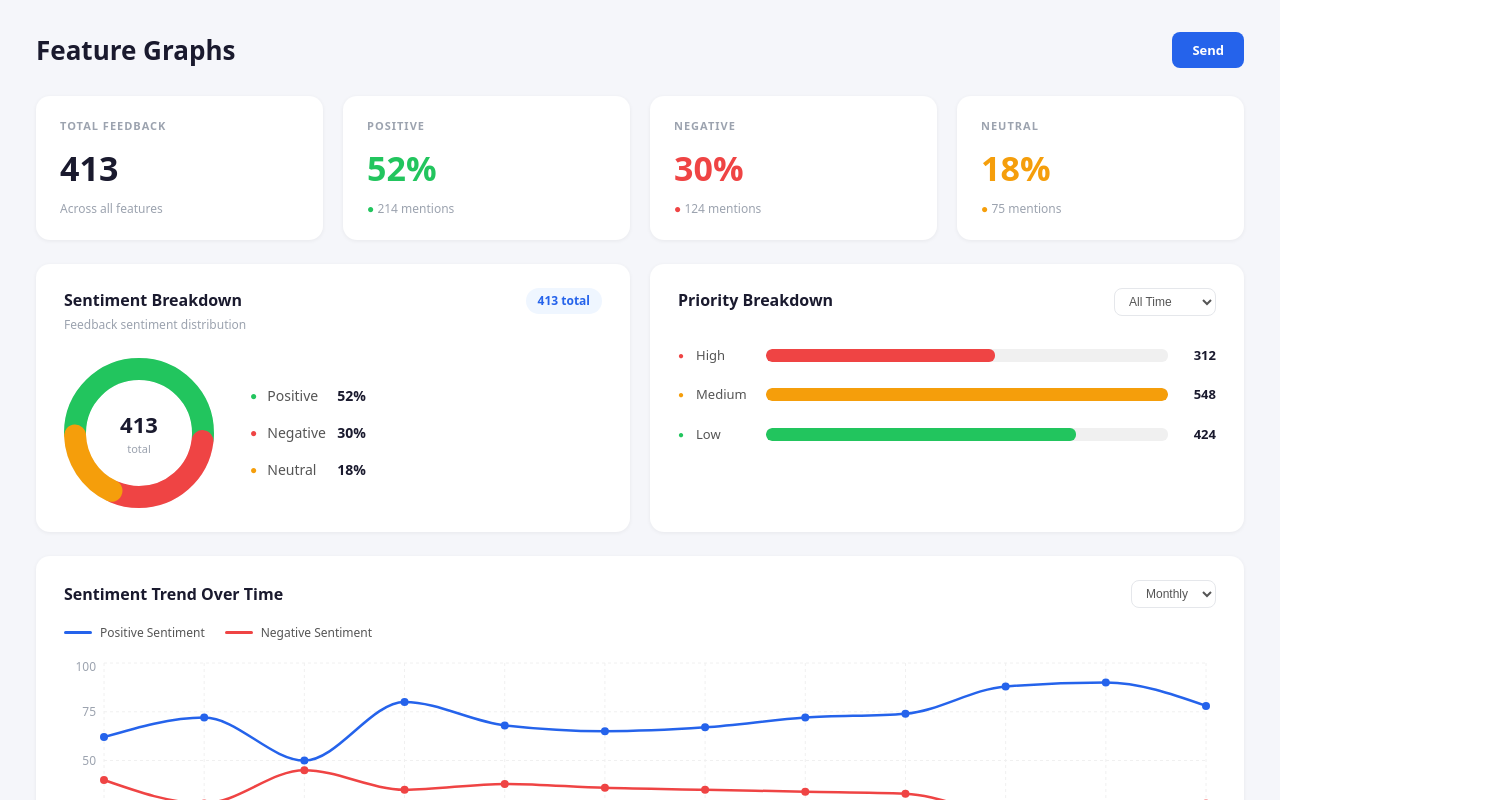
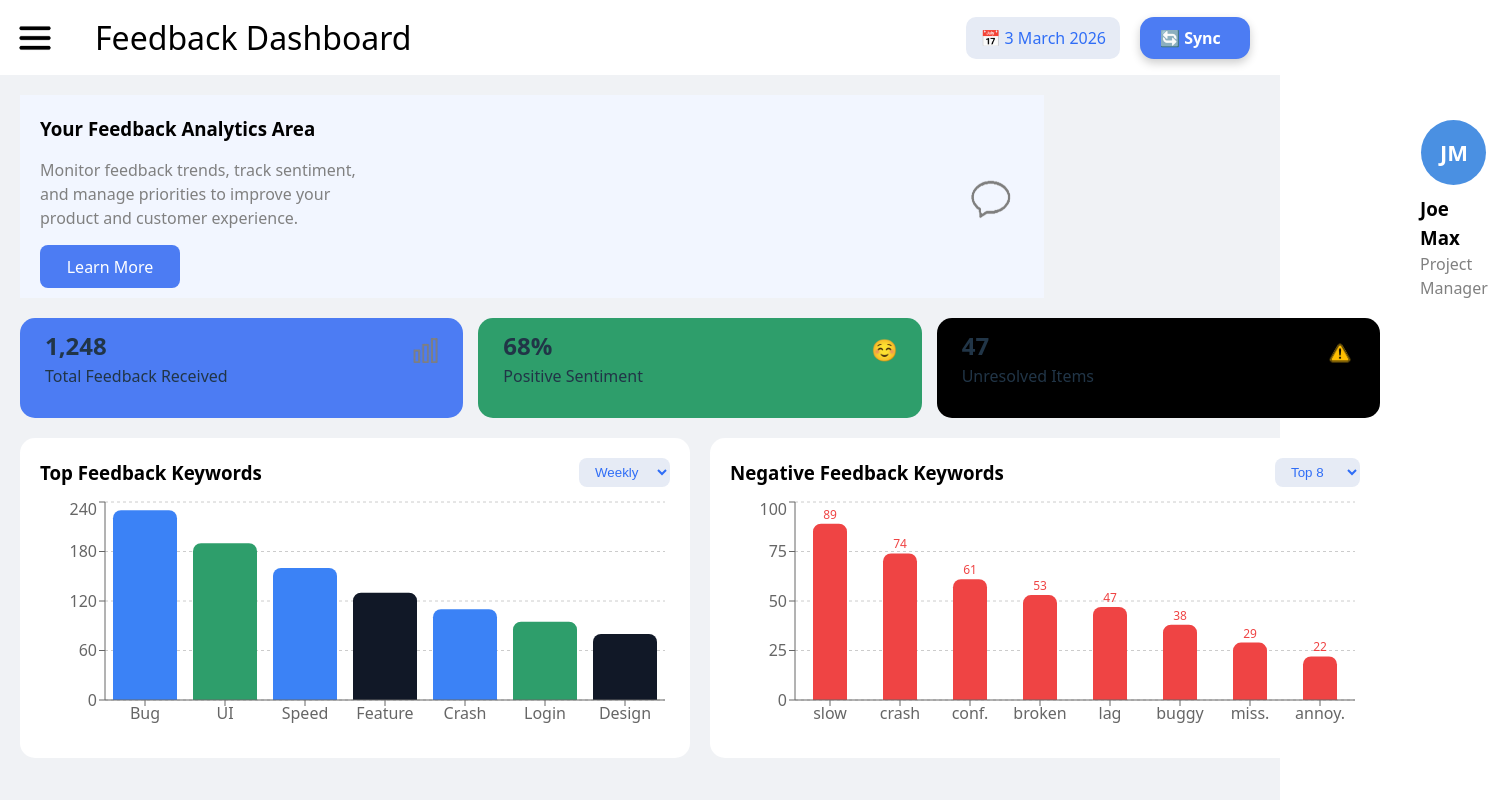
Before and after one commit to MoeezSalman/Priorify, a React (Vite) app in the folder priorify/: page /dashboard in a window 1280 px wide. Shown: the top 800 px of the page, 1488 px wide, since content can reach past the window. Built offline with nearby package versions, Linux system fonts and the light colour scheme.

Commit message:
Dashboard completed

```diff
--- a/priorify/index.html
+++ b/priorify/index.html
@@ -2,7 +2,7 @@
 <html lang="en">
   <head>
     <meta charset="UTF-8" />
-    <link rel="icon" type="image/svg+xml" href="/vite.svg" />
+    <link rel="icon" type="image/svg+xml" href="/logo.png" />
     <meta name="viewport" content="width=device-width, initial-scale=1.0" />
     <title>priorify</title>
   </head>
--- a/priorify/src/App.jsx
+++ b/priorify/src/App.jsx
@@ -4,6 +4,7 @@ import Login from "./components/Login";
 import FeatureGraphs from "./components/Featuregraphs";
 import ForgotPassword from "./components/ForgotPassword";
 import Featurescreen from "./components/FeatureAnalytics";
+import Dashboard from "./components/Dashboard";
 
 function App() {
   return (
@@ -12,9 +13,10 @@ function App() {
         <Route path="/" element={<Navigate to="/signup" />} />
         <Route path="/signup" element={<Signup />} />
         <Route path="/login" element={<Login />} />
-        <Route path="/dashboard" element={<FeatureGraphs />} />
+        <Route path="/graph" element={<FeatureGraphs />} />
         <Route path="/forgot" element={<ForgotPassword />} />
         <Route path="/feature" element={<Featurescreen/>}/>
+        <Route path="/dashboard" element={<Dashboard/>}/>
       </Routes>
     </Router>
   );
--- a/priorify/src/components/Dashboard.jsx
+++ b/priorify/src/components/Dashboard.jsx
@@ -5,9 +5,11 @@ import totalFeedback from '../assets/totalFeedback.png'
 import unresolved from '../assets/unresolved.png'
 import emoji from '../assets/emoji.png'
 import {BarChart,Bar,XAxis,YAxis,Tooltip,ResponsiveContainer,CartesianGrid,Cell, LabelList  } from "recharts";
+import hamburger from '../assets/hamburger.png'
 
 const MainSection = {
-    display:"flex"
+    display:"flex",
+    width:"100vw"
 }
 
 const LeftSideBar = {
@@ -16,21 +18,19 @@ const LeftSideBar = {
     height:"100vh",
     width:"15vw",
     backgroundColor:"#1a1f2e",
+    position:"fixed",
+    left:"0",
+    overflow:"hidden",
 }
 
 const UpperDivImg = {
-    width:"120px",
-    height:"60px"
-}
-
-const UpperDiv = {
-    display:"flex",
-    alignItems:"center",
-    justifyContent:"center",
-    marginTop:"30px",
+    paddingTop:"10px",
+    width:"255px",
+    height:"75px"
 }
 
 const MiddleDiv = {
+    paddingTop:"20px",
     display:"flex",
     flexDirection:"column"
 }
@@ -46,7 +46,7 @@ const MiddleDivButton = {
 const LeftSideInnerDiv1 = {
     display:"flex",
     flexDirection:"column",
-    gap:"15px"
+    gap:"10px"
 }
 
 const LeftSideInnerDiv2 = {
@@ -86,15 +86,19 @@ const hrLine = {
 }
 
 const CenterMainDiv = {
-    width:"85vw",
-    backgroundColor:"#f0f2f5"
+    backgroundColor:"#f0f2f5",
+    minHeight:"100vh"
 }
 
 const NavBar = {
     display:"flex",
     alignItems:"center",
     backgroundColor:"white",
-    height:"75px"
+    height:"75px",
+    top:"0",
+    left:"0",
+    right:"0",
+    zIndex:"1000"
 }
 
 const NavBarItems = {
@@ -161,7 +165,6 @@ const CenterMainOuterDiv = {
     backgroundColor:"#f2f6ff",
     alignItems:"center",
     justifyContent:"space-between",
-    width:"65vw",
 }
 
 const CenterMiddleDivButton = {
@@ -191,7 +194,7 @@ const box1 = {
     paddingBottom:"10px",
     paddingLeft:"25px",
     paddingRight:"25px",
-    width:"355px",
+    width:"100%",
     justifyContent:"space-between",
     height:"100px"
 }
@@ -204,8 +207,9 @@ const box2 = {
     paddingBottom:"10px",
     paddingLeft:"25px",
     paddingRight:"25px",
-    width:"355px",
-    justifyContent:"space-between"
+    width:"100%",
+    justifyContent:"space-between",
+    height:"100px"
 }
 
 const box3 = {
@@ -216,8 +220,9 @@ const box3 = {
     paddingBottom:"10px",
     paddingLeft:"25px",
     paddingRight:"25px",
-    width:"355px",
-    justifyContent:"space-between"
+    width:"100%",
+    justifyContent:"space-between",
+    height:"100px"
 }
 
 const innerbox1Img = {
@@ -249,7 +254,7 @@ const graph1Box = {
     borderRadius: "15px",
     padding: "20px",
     marginTop: "20px",
-    width: "65vw",
+    width: "100%",
     height: "320px",
 }
 
@@ -277,7 +282,7 @@ const graph2Box = {
     borderRadius: "15px",
     padding: "20px",
     marginTop: "20px",
-    width: "65vw",
+    width: "100%",
     height: "320px",
 }
 
@@ -342,9 +347,25 @@ const nameLogo = {
         fontSize: "22px"
 }
 
+const hamburgerBtn = {
+    background: "transparent",
+    border: "none",
+    cursor: "pointer",
+    marginLeft: "15px",
+    width:"40px",
+    height:"40px"
+}
+
+const navLeft = {
+    display: "flex",
+    alignItems: "center",
+    gap: "10px"
+}
+
 function Dashboard() {
 
     const [activeState,setActiveState] = useState("dashboard")
+    const [isSidebarOpen, setIsSidebarOpen] = useState(false);
 
     const graphData = [
         { name: "Bug", value: 230, color: "#3B82F6" },
@@ -387,18 +408,17 @@ function Dashboard() {
     return (
 
         <div style={MainSection}>
+            {isSidebarOpen && (
                     <div style={LeftSideBar}>
 
                         <div style={LeftSideInnerDiv1}>
-                    <div style={UpperDiv}>
                             <img style={UpperDivImg} src={logo} alt="logo" />
-                    </div>
 
                             <hr style={hrLine} />
 
                             <div style={MiddleDiv}>
                                 <button style={activeState === "dashboard" ? activeButton : MiddleDivButton}
-                        onClick={ () => setActiveState("dashboard")}>Dashboard</button>
+                                onClick={() => setActiveState("dashboard")}>Dashboard</button>
                                 <button style={activeState === "priorify" ? activeButton : MiddleDivButton}
                                 onClick={() => setActiveState("priorify")}>Priority</button>
                                 <button style={activeState === "graph" ? activeButton : MiddleDivButton}
@@ -423,10 +443,15 @@ function Dashboard() {
                         </div>
 
                     </div>
+            )}
 
-            <div style={CenterMainDiv}>
+
+            <div style={{...CenterMainDiv, width: isSidebarOpen ? "85vw" : "100vw",
+            marginLeft: isSidebarOpen ? "15vw" : "0"}}>
                 <div style={NavBar}>
-                    <div className="NavBarHeading">
+                    <div style={navLeft}>
+                        <img style={hamburgerBtn} src={hamburger}
+                        onClick={() => setIsSidebarOpen(!isSidebarOpen)} alt="button" />
                         <h2 style={NavBarHeading1}>Feedback Dashboard</h2>
                     </div>
 
@@ -440,7 +465,7 @@ function Dashboard() {
 
                 <div style={MainCentralDiv}>
                     <div>
-                        <div style={CenterMainOuterDiv}>
+                        <div style={{...CenterMainOuterDiv,width: isSidebarOpen ? "65vw" : "80vw"}}>
                             <div style={CenterMiddleDiv1}>
                                 <h3 style={CenterMiddleDivHeading}>Your Feedback Analytics Area</h3>
                                 <p style={CenterMiddleDivText}>Monitor feedback trends, track sentiment, and manage priorities to improve your product and customer experience.</p>
@@ -450,7 +475,7 @@ function Dashboard() {
                             <img style={CenterMiddleDiv2Img} src={chat} alt="logo" />
                         </div>
 
-                        <div style={centerDiv}>
+                        <div style={{...centerDiv, width : isSidebarOpen ? "1105px" : "1360px"}}>
                             <div style={box1}>
                                 <div className="innerbox1">
                                     <h2 id="innerbox1Heading">1,248</h2>
@@ -476,7 +501,7 @@ function Dashboard() {
                             </div>
                         </div>
 
-                        <div style={graphs}>
+                        <div style={{...graphs,  width : isSidebarOpen ? "1105px" : "1360px"}}>
                             <div className="Graph1" style={graph1Box}>
                                 <div style={graphHeader}>
                                     <h3 style={graphHeading}>Top Feedback Keywords</h3>
```
Also changed, not shown: priorify/public/logo.png (added), priorify/src/assets/hamburger.png (added). Lines whose indentation alone changed are shown as unchanged.
